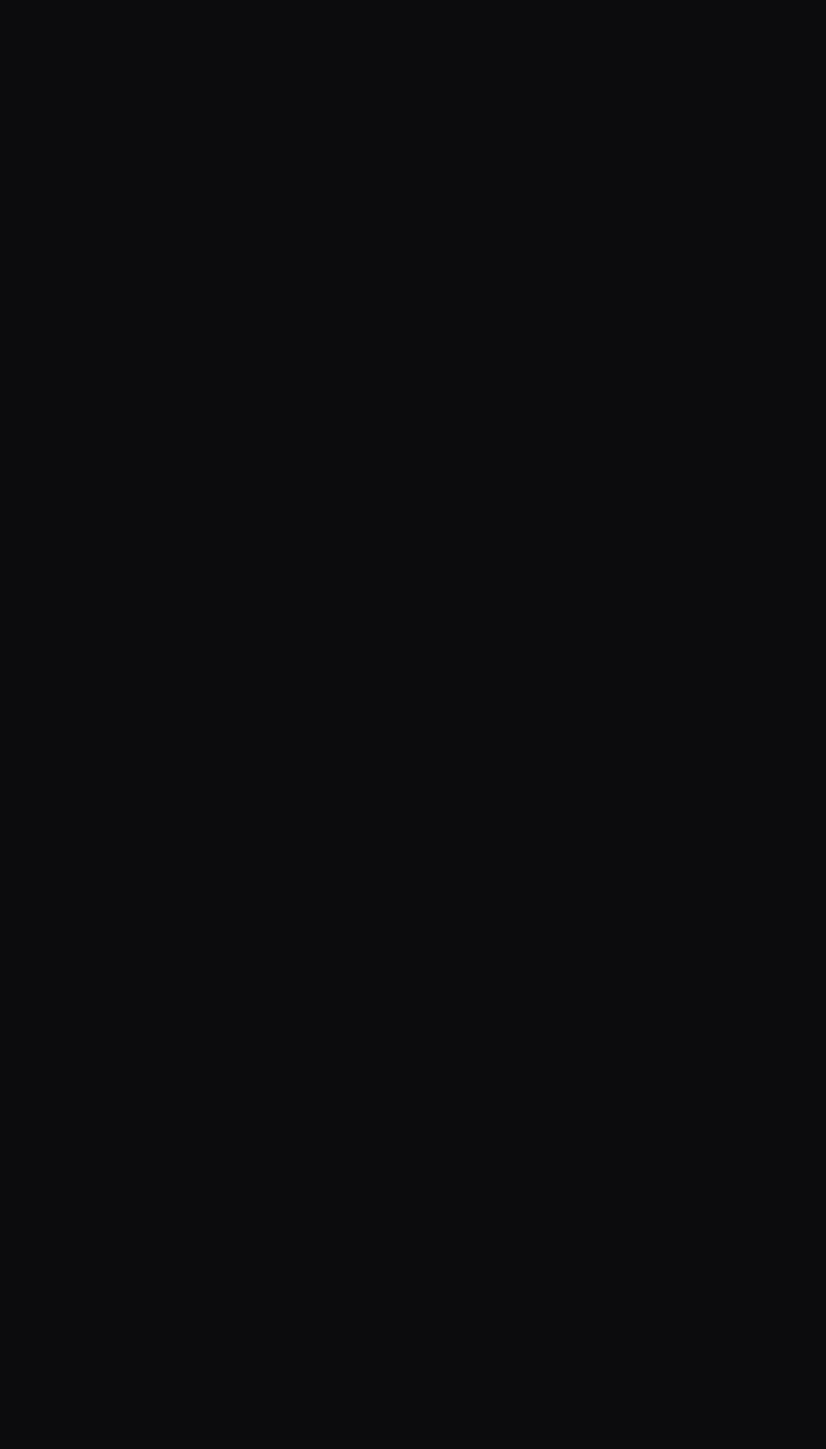
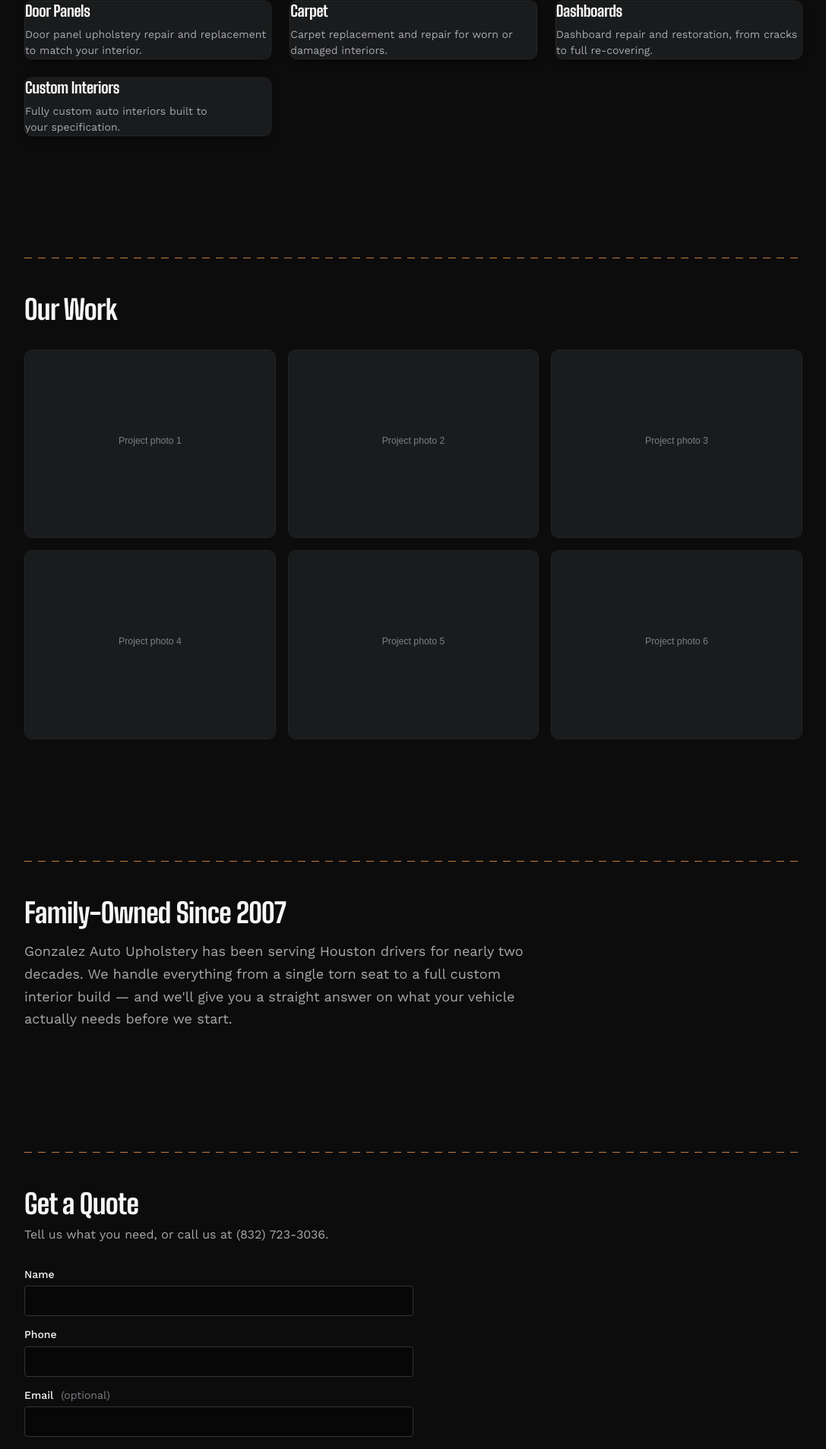
Before and after one commit to Bayou-City-Labs/gonzalez-upholstery, a Next.js app: page / in a window 1280 px wide. Shown: the part 753-2660 px from the top of the page at 76% size, without its empty margins (96-1183 px from the left). Before the commit the page ends 800 px from the top, so only its background shows below. Built offline with nearby package versions, Linux system fonts and the light colour scheme.

Commit message:
Assemble the Gonzalez Auto Upholstery page

```diff
--- a/src/app/page.tsx
+++ b/src/app/page.tsx
@@ -1,7 +1,29 @@
+import { About } from "./components/About";
+import { ContactForm } from "./components/ContactForm";
+import { Footer } from "./components/Footer";
+import { Gallery } from "./components/Gallery";
+import { Hero } from "./components/Hero";
+import { Services } from "./components/Services";
+import { BUSINESS } from "./business-info";
+
 export default function Home() {
   return (
-    <main className="ds-container ds-section">
-      <h1 className="ds-display">Gonzalez Auto Upholstery</h1>
+    <main>
+      <Hero />
+      <Services />
+      <Gallery />
+      <About />
+      <section className="ds-section ds-container" id="contact">
+        <hr className="gonzalez-stitch" style={{ marginBottom: "var(--ds-space-12)" }} />
+        <h2 className="ds-heading ds-heading--2xl" style={{ marginBottom: "var(--ds-space-2)" }}>
+          Get a Quote
+        </h2>
+        <p className="ds-text ds-text--muted" style={{ marginBottom: "var(--ds-space-8)" }}>
+          Tell us what you need, or call us at {BUSINESS.phone}.
+        </p>
+        <ContactForm />
+      </section>
+      <Footer />
     </main>
   );
 }
```
